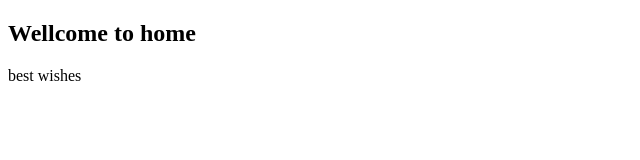
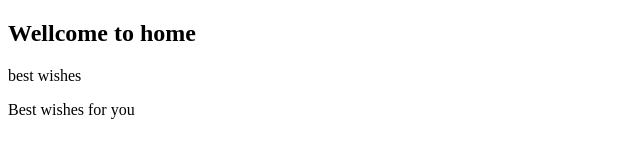
Before and after one commit to khalil72/superior, a plain HTML site: page index.html in a window 1280 px wide. Shown: the whole page, without its empty margins (0-640 px from the left). Drawn offline with Linux system fonts and the light colour scheme.

Commit message:
khlail ahmed

```diff
--- a/index.html
+++ b/index.html
@@ -10,5 +10,7 @@
   <p>
     best wishes
   </p>
+
+  <p>Best wishes for you</p>
 </body>
 </html>
```
